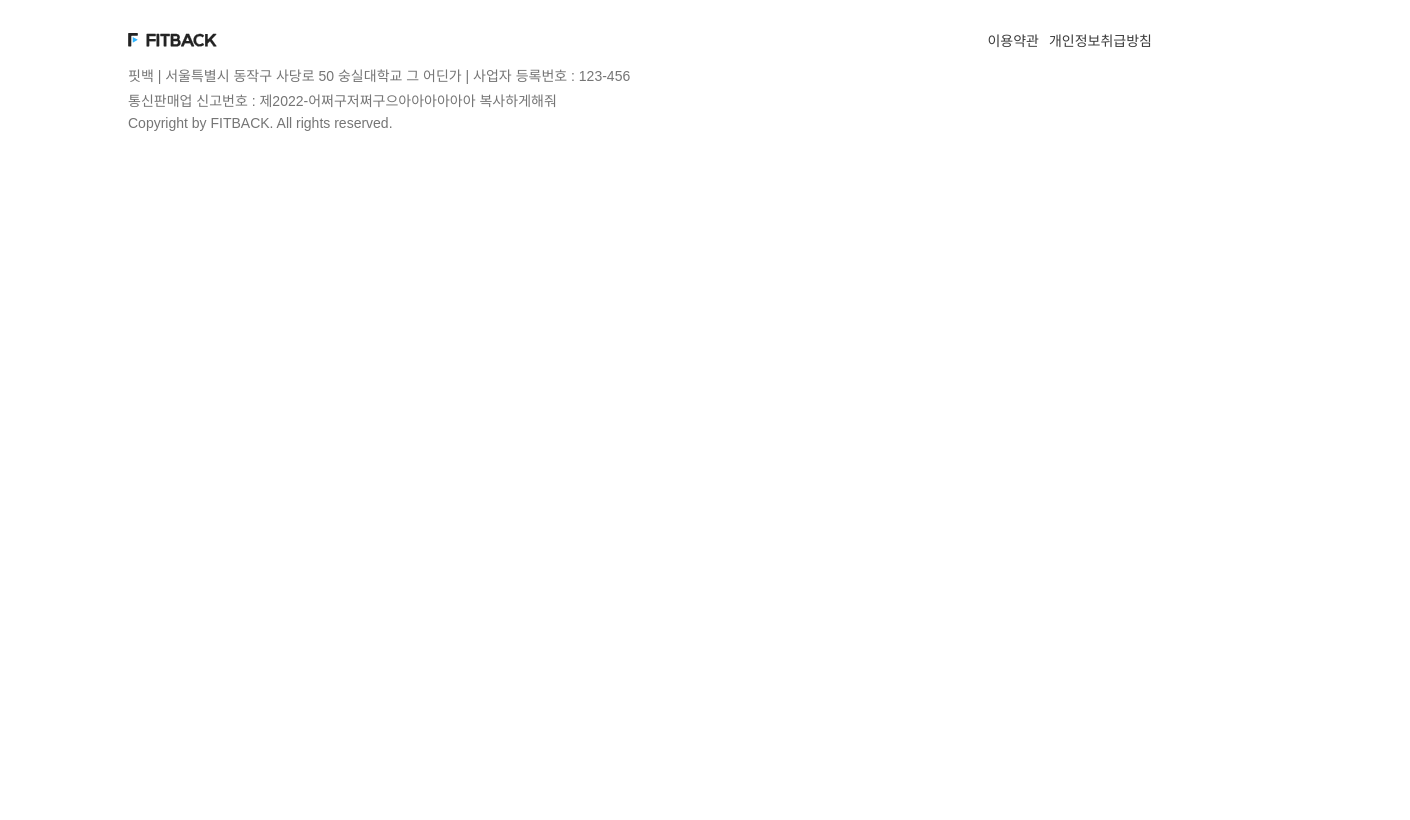
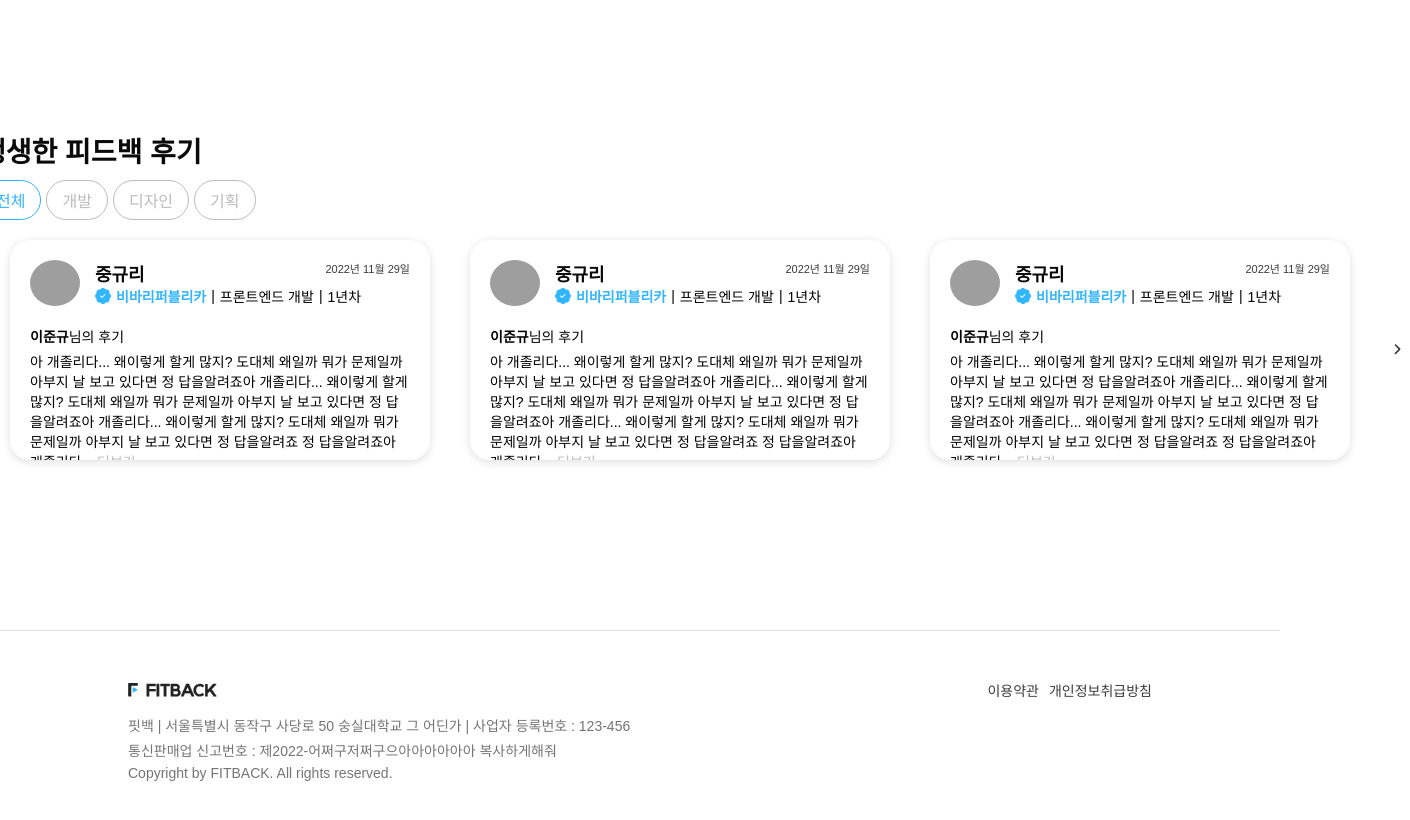
Before and after one commit to Jun99uu/FITBACK-Frontend, a Next.js app in the folder fitback-frontend/: page / in a window 1280 px wide. Shown: the part 1540-2360 px from the top of the page, 1410 px wide, since content can reach past the window. Before the commit the page ends 1720 px from the top, so only its background shows below. Built offline with nearby package versions, Linux system fonts and the light colour scheme; grey boxes are pictures that could not be loaded; a web font is replaced by a local one.

Commit message:
add : 리뷰 캐러셀 추가

```diff
--- a/fitback-frontend/components/Home/HomeLayout.tsx
+++ b/fitback-frontend/components/Home/HomeLayout.tsx
@@ -2,6 +2,7 @@ import { Banner } from "../../interfaces/HomeInterface";
 import HomeBanner from "./HomeBanner";
 import HomeIntroBox from "./HomeIntroBox";
 import IncumbentCarousel from "./IncumbentCarousel";
+import ReviewCarousel from "./ReviewCarousel";
 import SearchBox from "./SearchBox";
 
 interface homeProps {
@@ -17,6 +18,7 @@ export default function HomeLayout(props: homeProps) {
       <div className="content-box">
         <SearchBox />
         <IncumbentCarousel />
+        <ReviewCarousel />
       </div>
       <style jsx>{`
         .home-container {
@@ -30,8 +32,8 @@ export default function HomeLayout(props: homeProps) {
           flex-direction: column;
           align-items: center;
           justify-content: flex-start;
-          gap: 120px;
-          padding: 90px 0px;
+          gap: 150px;
+          padding: 150px 0px;
         }
       `}</style>
     </div>
--- /dev/null
+++ b/fitback-frontend/components/Home/ReviewCarousel.tsx
@@ -0,0 +1,224 @@
+import { Review } from "../../interfaces/ReviewInterface";
+import ReviewItem from "../Review/ReviewItem";
+import React, { useState, useEffect, useCallback } from "react";
+import useEmblaCarousel from "embla-carousel-react";
+import { FontAwesomeIcon } from "@fortawesome/react-fontawesome";
+import { faAngleLeft, faAngleRight } from "@fortawesome/free-solid-svg-icons";
+import { Job, Jobs } from "../../res/jobClassification";
+
+export default function ReviewCarousel() {
+  const tmp: Review = {
+    name: "중규리",
+    img: "https://i.pinimg.com/736x/49/fd/16/49fd16c2857d9ce982f4839958b1808a.jpg",
+    company: "비바리퍼블리카",
+    job: "프론트엔드 개발",
+    career: 1,
+    reviewer: "이준규",
+    content:
+      "아 개졸리다... 왜이렇게 할게 많지? 도대체 왜일까 뭐가 문제일까 아부지 날 보고 있다면 정 답을알려죠아 개졸리다... 왜이렇게 할게 많지? 도대체 왜일까 뭐가 문제일까 아부지 날 보고 있다면 정 답을알려죠아 개졸리다... 왜이렇게 할게 많지? 도대체 왜일까 뭐가 문제일까 아부지 날 보고 있다면 정 답을알려죠 정 답을알려죠아 개졸리다... 왜이렇게 할게 많지? 도대체 왜일까 뭐가 문제일까 아부지 날 보고 있다면",
+    // content: "짧은 리뷰",
+    createdAt: "2022-11-29 13:48",
+  };
+  const tmps = [tmp, tmp, tmp, tmp, tmp, tmp, tmp, tmp, tmp, tmp, tmp, tmp];
+
+  const [jobPeek, setJobPeek] = useState<Job>(Jobs.All);
+  const [detail, setDetail] = useState<string>("");
+
+  const [viewportRef, embla] = useEmblaCarousel({
+    align: "start",
+    skipSnaps: false,
+  });
+  const [prevBtnEnabled, setPrevBtnEnabled] = useState(false);
+  const [nextBtnEnabled, setNextBtnEnabled] = useState(false);
+
+  const scrollPrev = useCallback(() => embla && embla.scrollPrev(), [embla]);
+  const scrollNext = useCallback(() => embla && embla.scrollNext(), [embla]);
+  const onSelect = useCallback(() => {
+    if (!embla) return;
+    // 스크롤하고 있는 뷰의 콘텐츠 인덱스를 배열로 넣음
+    const viewIndexs = embla.slidesInView();
+    setPrevBtnEnabled(embla.canScrollPrev());
+    setNextBtnEnabled(embla.canScrollNext());
+  }, [embla]);
+
+  useEffect(() => {
+    if (!embla) return;
+    embla.on("select", onSelect);
+    onSelect();
+  }, [embla, onSelect]);
+
+  useEffect(() => {
+    if (jobPeek.classification.length > 0) {
+      setDetail(jobPeek.classification[0]);
+    }
+  }, [jobPeek]);
+
+  return (
+    <div className="container">
+      <div className="title-box">
+        <span className="title">생생한 피드백 후기</span>
+        <div className="job-box">
+          {Object.values(Jobs).map((job, index) => (
+            <span
+              key={`${index}-${job.name}`}
+              className={jobPeek.name === job.name ? "peek" : "no-peek"}
+              onClick={() => setJobPeek(job)}
+            >
+              {job.name}
+            </span>
+          ))}
+        </div>
+        {jobPeek.classification.length > 0 ? (
+          <div className="detail-box">
+            {jobPeek.classification.map((job, index) => (
+              <span
+                key={`${index}-${job}`}
+                className={job === detail ? "peek-detail" : "no-peek-detail"}
+                onClick={() => setDetail(job)}
+              >
+                {job}
+              </span>
+            ))}
+          </div>
+        ) : (
+          <></>
+        )}
+      </div>
+      <div className="embla">
+        <div className="embla__viewport" ref={viewportRef}>
+          <div className="embla__container">
+            {tmps.map((tmp, index) => (
+              <div key={`${tmp.name}-${index}`}>
+                <ReviewItem info={tmp} />
+              </div>
+            ))}
+          </div>
+        </div>
+        <button
+          onClick={scrollPrev}
+          disabled={!prevBtnEnabled}
+          className="prev-btn"
+        >
+          <FontAwesomeIcon icon={faAngleLeft} />
+        </button>
+        <button
+          onClick={scrollNext}
+          disabled={!nextBtnEnabled}
+          className="next-btn"
+        >
+          <FontAwesomeIcon icon={faAngleRight} />
+        </button>
+      </div>
+
+      <style jsx>{`
+        .container {
+          width: 100%;
+          display: flex;
+          flex-direction: column;
+          align-items: center;
+        }
+        .title-box {
+          width: 1360px;
+          display: flex;
+          flex-direction: column;
+          align-items: flex-start;
+          gap: 10px;
+          padding: 0px 0px 0px 20px;
+        }
+        .title {
+          font-size: 28px;
+          font-weight: 700;
+          color: #0a0a0a;
+        }
+        .job-box,
+        .detail-box {
+          display: flex;
+          flex-direction: row;
+          align-items: flex-start;
+          gap: 5px;
+        }
+        .job-box span,
+        .detail-box span {
+          border-radius: 500px;
+          height: 40px;
+          padding: 0px 15px;
+          display: flex;
+          justify-content: center;
+          align-items: center;
+          cursor: pointer;
+        }
+        .no-peek,
+        .no-peek-detail {
+          border: 1.5px solid #bcbcbc;
+          color: #bcbcbc;
+          font-weight: 500;
+        }
+        .peek {
+          border: 1.5px solid #30b5ff;
+          color: #30b5ff;
+          font-weight: 500;
+        }
+        .peek-detail {
+          border: 1.5px solid #30b5ff;
+          background-color: #30b5ff;
+          color: white;
+        }
+
+        .embla {
+          position: relative;
+          width: 1360px;
+          margin-left: auto;
+          margin-right: auto;
+        }
+
+        .embla__viewport {
+          overflow: hidden;
+          width: 100%;
+          padding: 20px;
+        }
+
+        .embla__viewport.is-draggable {
+          cursor: move;
+          cursor: grab;
+        }
+
+        .embla__viewport.is-dragging {
+          cursor: grabbing;
+        }
+
+        .embla__container {
+          display: flex;
+          user-select: none;
+          -webkit-touch-callout: none;
+          -khtml-user-select: none;
+          -webkit-tap-highlight-color: transparent;
+          margin-left: -10px;
+          gap: 40px;
+        }
+        button {
+          border: none;
+          background: none;
+          position: absolute;
+          color: #3b3b3b;
+          cursor: pointer;
+          width: 25px;
+          height: 25px;
+          transition: all 0.25s;
+        }
+        .prev-btn {
+          top: 50%;
+          left: -50px;
+          transform: translate(0, -50%);
+        }
+        .next-btn {
+          top: 50%;
+          right: -50px;
+          transform: translate(0, -50%);
+        }
+        button:hover {
+          color: #30b5ff;
+        }
+      `}</style>
+    </div>
+  );
+}
--- /dev/null
+++ b/fitback-frontend/res/jobClassification.ts
@@ -0,0 +1,67 @@
+export interface Job {
+  name: string;
+  classification: Array<string>;
+}
+
+const all: Job = {
+  name: "전체",
+  classification: [],
+};
+
+const Development: Job = {
+  name: "개발",
+  classification: [
+    "개발 전체",
+    "웹",
+    "네이티브 앱",
+    "하이브리드 앱",
+    "서버",
+    "데이터",
+    "AI/ML",
+    "클라우드",
+    "네트워크/보안",
+    "시스템",
+    "기타",
+  ],
+};
+
+const Design: Job = {
+  name: "디자인",
+  classification: [
+    "디자인 전체",
+    "웹",
+    "네이티브 앱",
+    "하이브리드 앱",
+    "서버",
+    "데이터",
+    "AI/ML",
+    "클라우드",
+    "네트워크/보안",
+    "시스템",
+    "기타",
+  ],
+};
+
+const Management: Job = {
+  name: "기획",
+  classification: [
+    "기획 전체",
+    "웹",
+    "네이티브 앱",
+    "하이브리드 앱",
+    "서버",
+    "데이터",
+    "AI/ML",
+    "클라우드",
+    "네트워크/보안",
+    "시스템",
+    "기타",
+  ],
+};
+
+export const Jobs = {
+  All: all,
+  Development: Development,
+  Design: Design,
+  Management: Management,
+};
```
